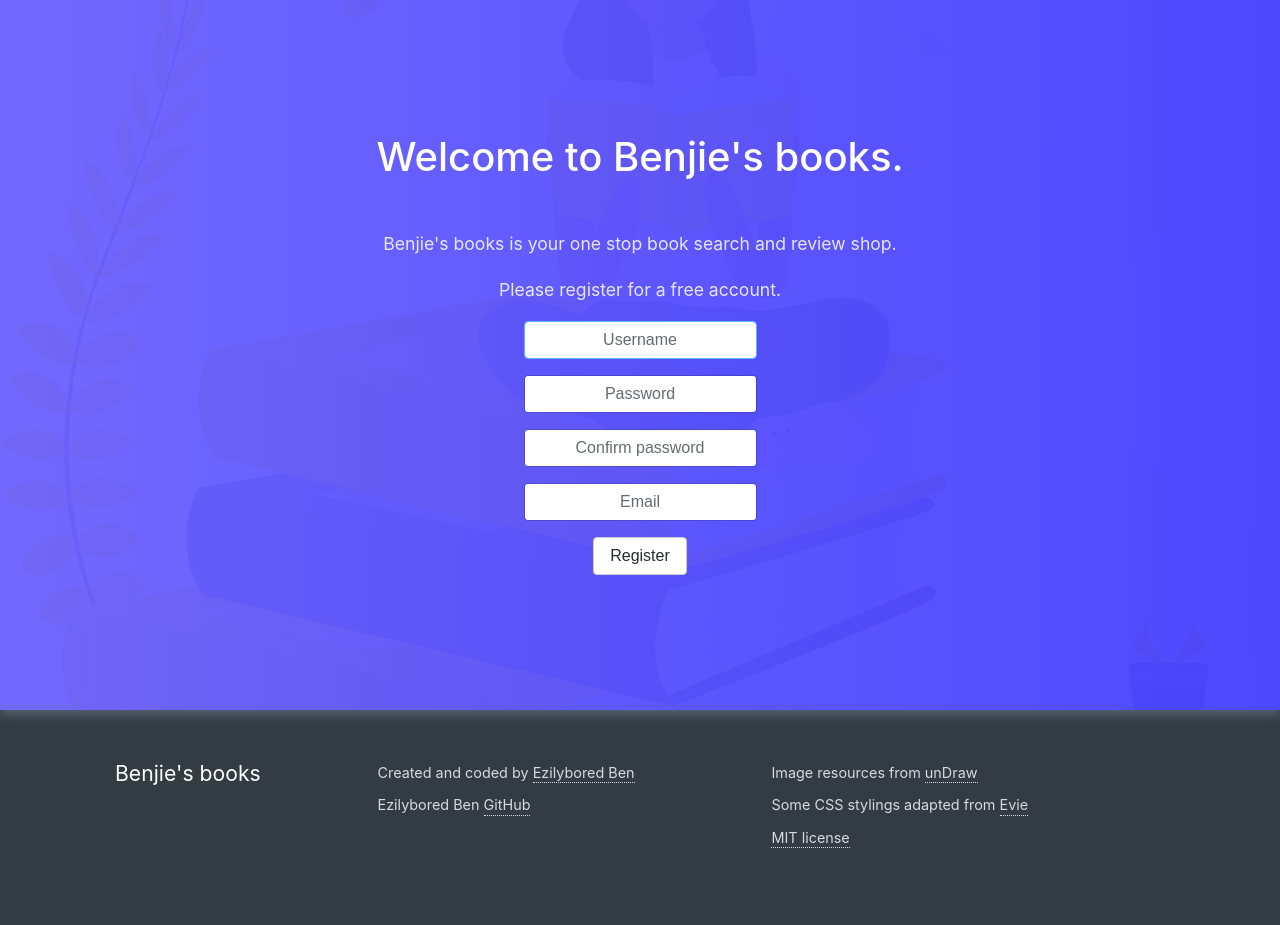
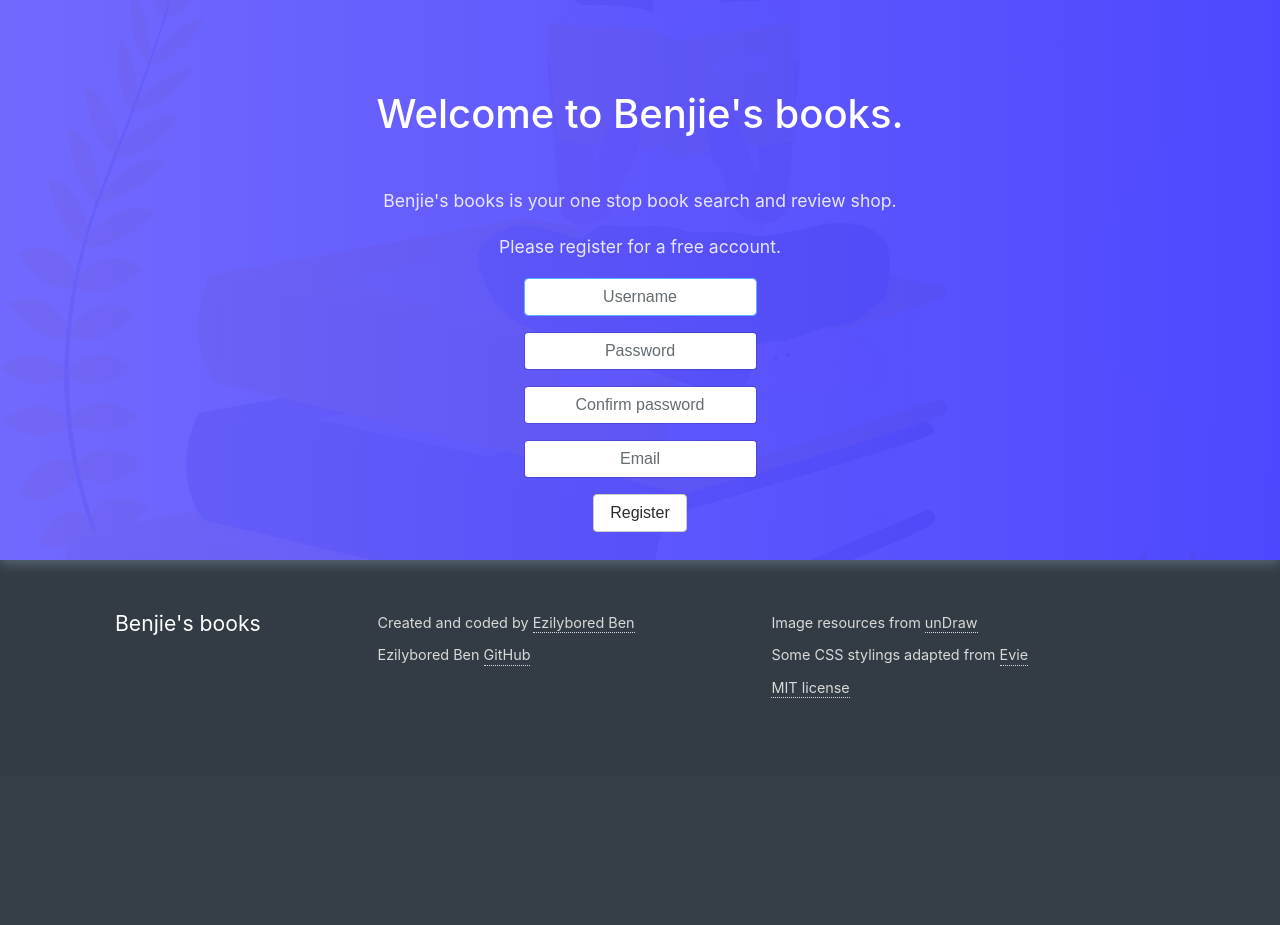
Before and after one commit to ezilybored/cs50wProject1, a Flask app: page / in a window 1280 px wide. Shown: the part 148-1073 px from the top of the page. After the commit the page ends 846 px from the top, so only its background shows below. Run offline with Flask 2, Linux system fonts and the light colour scheme; some libraries are stand-ins or nearby versions.

Commit message:
still fixing the hero height

```diff
--- a/static/style.css
+++ b/static/style.css
@@ -33,7 +33,7 @@
 .hero {
   position: relative;
   width: 100%;
-  height: 90%;
+  height: 70vh;
   background-image: url('/static/images/undraw_book_lover_mkck.svg');
   background-clip: content-box;
   box-shadow: 0 4px 11px rgba(124, 146, 169, 0.5);
@@ -75,7 +75,7 @@
   display: flex;
   align-items: center;
   justify-content: center;
-  min-height: calc( 100vh - 90px);
+  height; 100%;
   padding: calc( 92px) 0;
   overflow: auto; }
   .hero__content__inner {
```
